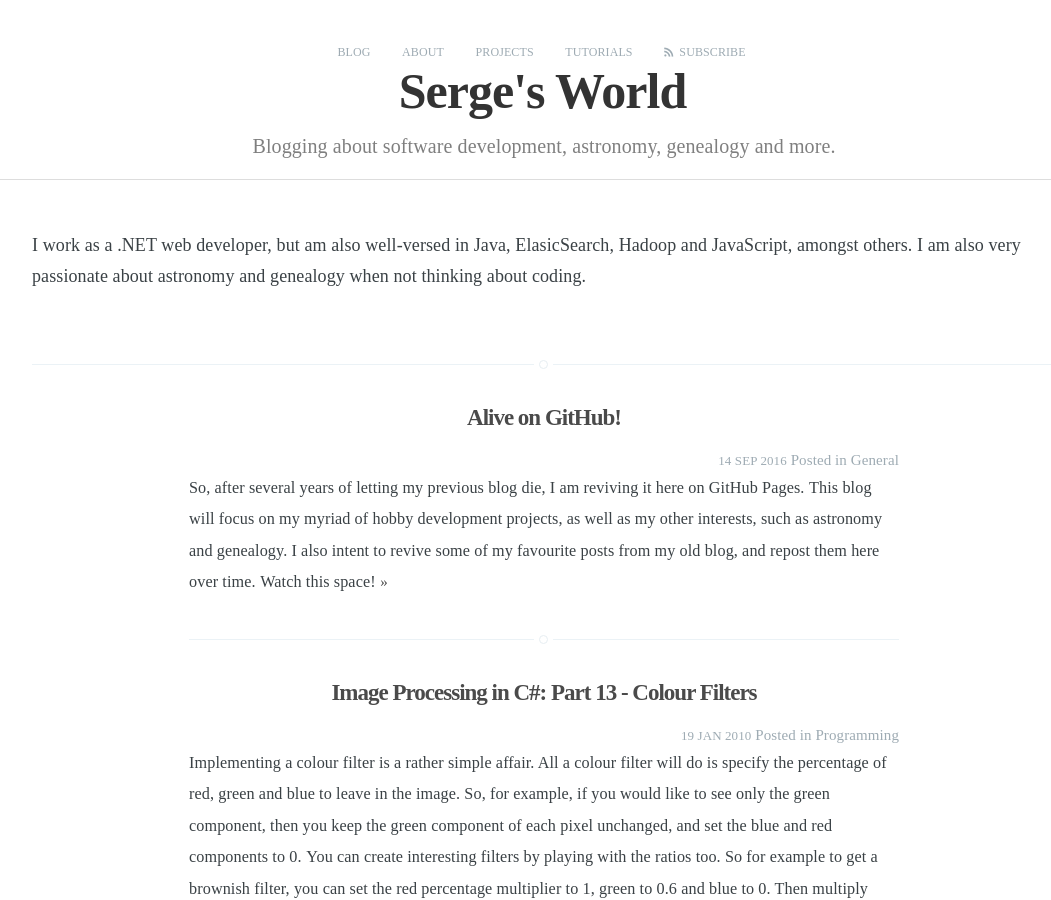
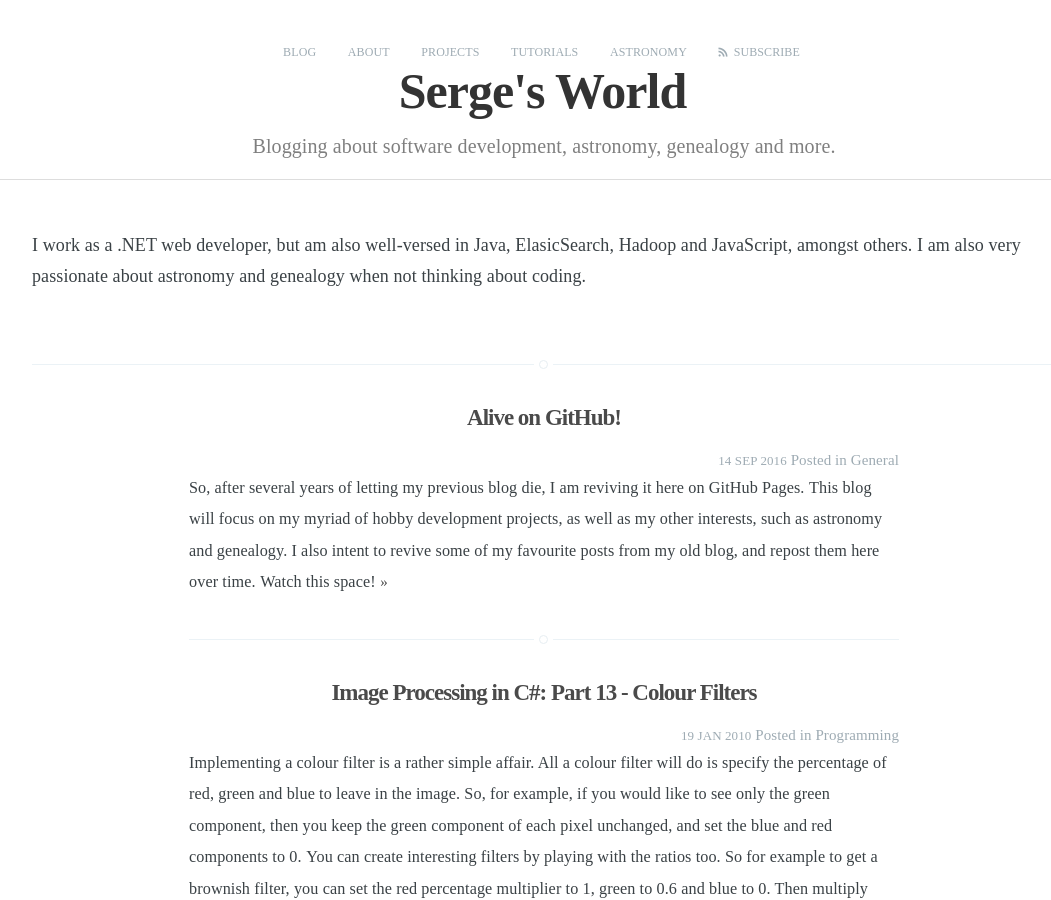
Before and after one commit to sjmeunier/sjmeunier.github.io, a Jekyll site: the page built from index.html, in a window 1280 px wide and 900 px high. Shown: the whole window, without its empty margins (96-1147 px from the left). Built offline with Jekyll 4.4.1, drawn with Linux system fonts in a browser that asks for light colours; some web fonts are replaced; the list of posts is cut into pages by our own code.

```diff
--- a/_includes/header.html
+++ b/_includes/header.html
@@ -5,6 +5,7 @@
 			<a class="general-button" href="{{ site.baseurl }}about.html">About</a>
 			<a class="general-button" href="{{ site.baseurl }}projects.html">Projects</a>
 			<a class="general-button" href="{{ site.baseurl }}tutorials.html">Tutorials</a>
+			<a class="general-button" href="{{ site.baseurl }}astronomy.html">Astronomy</a>
 			<a class="subscribe-button icon-feed" href="{{ site.baseurl }}feed.xml">Subscribe</a>
 		</div>
     </nav>
```
Also changed, not shown: astronomy.md (added).
